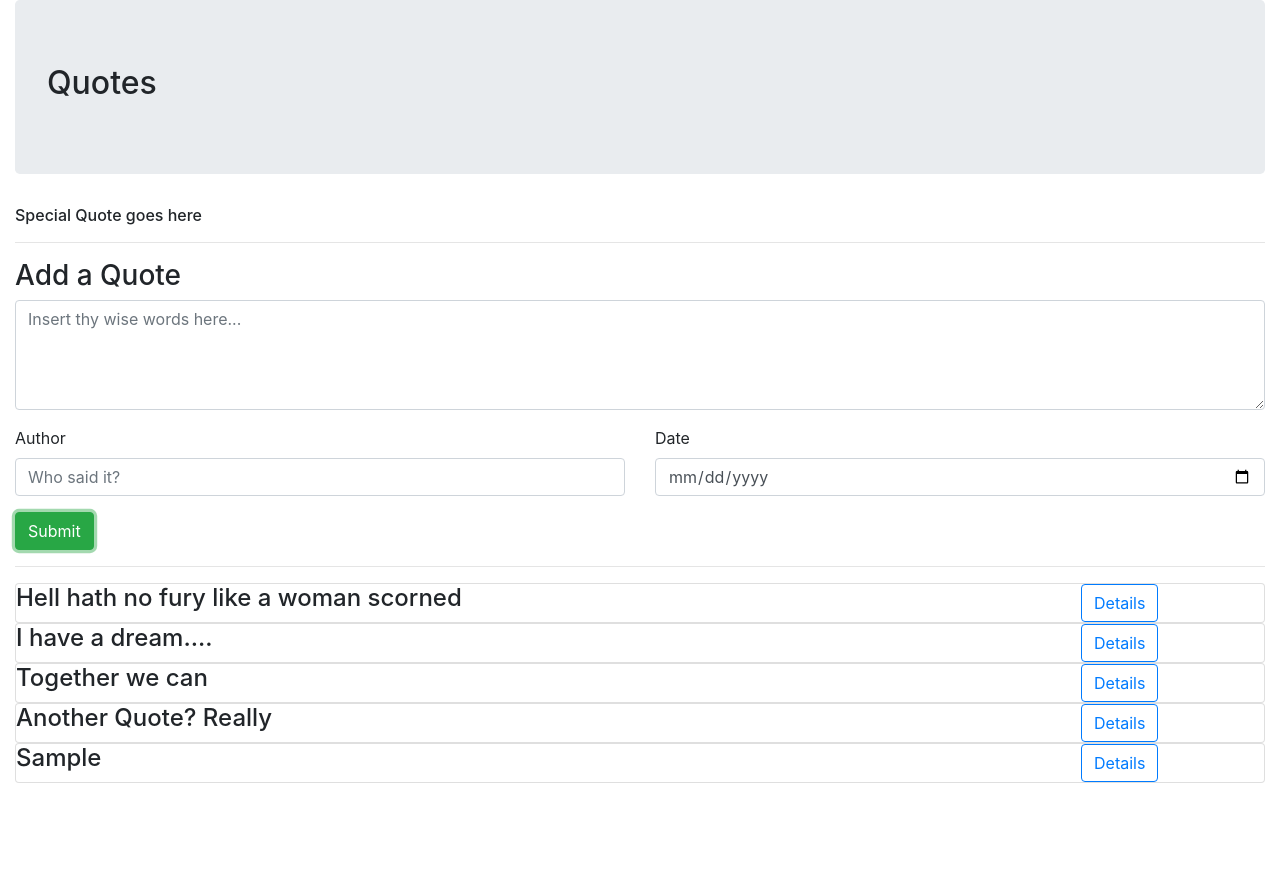
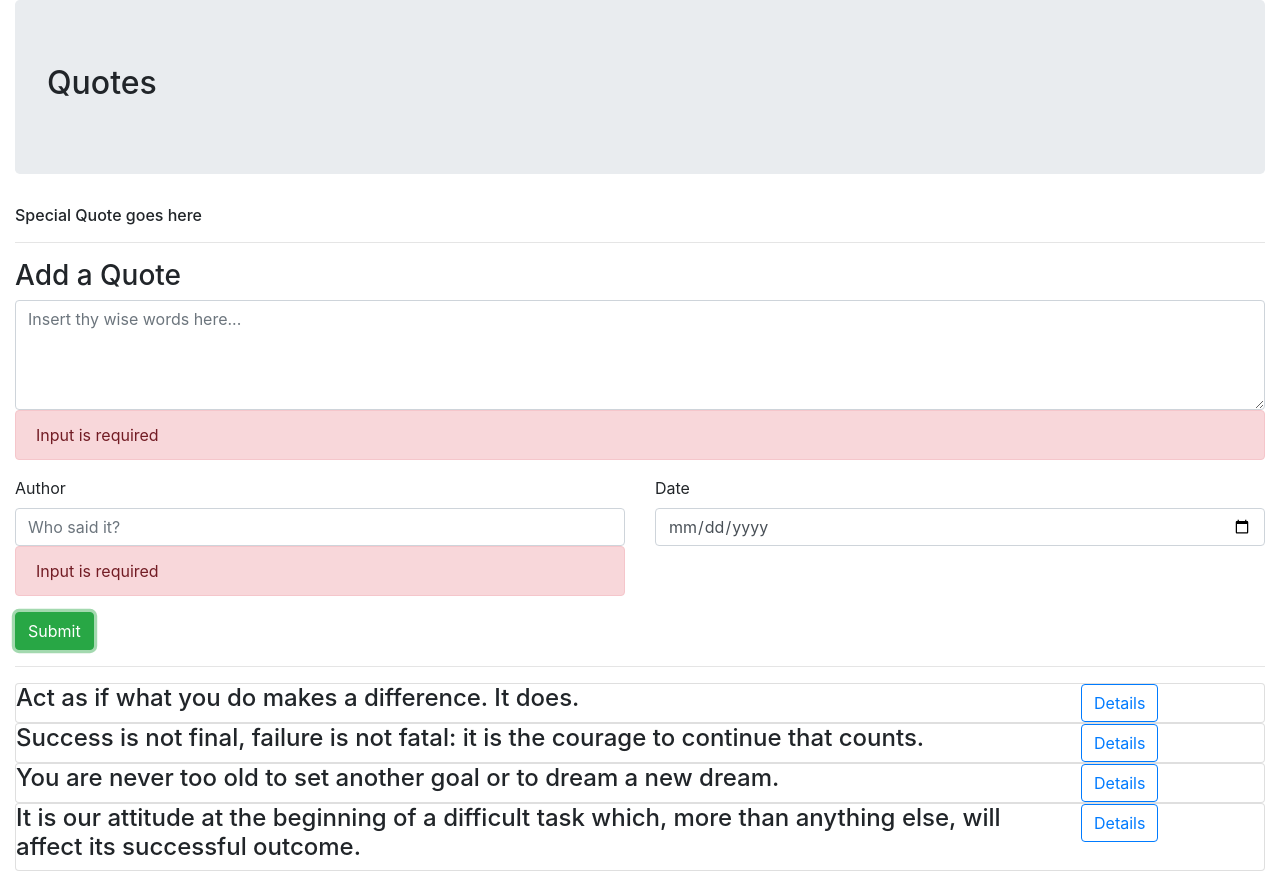
Before and after one commit to Nicholas-Muturi/mc21-quotes, an Angular app: page / in a window 1280 px wide. Both pictures are taken after typing "Sample", "Sample", "2020-01-15" into the empty fields and a click on the button "Submit". Before the commit the page ends 800 px from the top, so only its background shows below. Built offline with nearby package versions, Linux system fonts and the light colour scheme.

Commit message:
added form validation both in html and in submission function

```diff
--- a/src/app/date-passed.pipe.ts
+++ b/src/app/date-passed.pipe.ts
@@ -6,6 +6,11 @@ import { Pipe, PipeTransform } from '@angular/core';
 export class DatePassedPipe implements PipeTransform {
 
   transform(value: any): number {
-    return 0;
+    let today: Date = new Date()
+    let todayWithoutTime: any = new Date(today.getFullYear(),today.getMonth(), today.getDate());
+    var dateDiff = Math.abs(todayWithoutTime - value);
+    var dateCounter = Math.floor(dateDiff/(1000*60*60*24));
+
+    return dateCounter;
   }
 }
--- a/src/app/quote-form/quote-form.component.html
+++ b/src/app/quote-form/quote-form.component.html
@@ -3,7 +3,12 @@
     <form #quoteForm='ngForm' (ngSubmit)='submitForm()'>
         <div class="form-group">
             <textarea type="text" name="quote" id="quoteInput" rows="4" class="form-control" [(ngModel)]='newQuote.quote'
-            #quote='ngModel' placeholder="Insert thy wise words here..." required></textarea>
+            #quote='ngModel' placeholder="Insert thy wise words here..." minlength="4" required></textarea>
+            <!-- Error Handling -->
+            <div *ngIf="quote.invalid && (quote.dirty || quote.touched)" class="alert alert-danger">
+                <div *ngIf="quote.errors.required">Input is required</div>
+                <div *ngIf="quote.errors.minlength">The minimum length for a quote is 4 characters</div>
+            </div>
         </div>
 
         <div class="row">
@@ -11,7 +16,11 @@
             <div class="form-group">
                 <label for="authorInput">Author</label>
                 <input type="text" id="authorInput" class="form-control" [(ngModel)]='newQuote.author' name="author"
-                #author='ngModel' placeholder="Who said it?" required>
+                #author='ngModel' placeholder="Who said it?" minlength="4" required>
+                <div *ngIf="author.invalid && (author.dirty || author.touched)" class="alert alert-danger">
+                        <div *ngIf="author.errors.required">Input is required</div>
+                        <div *ngIf="author.errors.minlength">Minimum name length is 4 characters</div>
+                </div>
             </div>
             </div>
             <div class="col-md-6">
--- a/src/app/quote-form/quote-form.component.ts
+++ b/src/app/quote-form/quote-form.component.ts
@@ -17,8 +17,21 @@ export class QuoteFormComponent implements OnInit {
   @Output() quoteAdd = new EventEmitter<Quote>();
 
   submitForm(){
-    this.quoteAdd.emit(this.newQuote);
-    this.newQuote = new Quote(0,"","",new Date(),0,0,0);
+    //Further Form Validation
+    if(this.newQuote.quote.length == 0){
+      alert("Form will not submit without an actual quote");
+    }
+    else if(this.newQuote.author.length == 0){
+      alert("Form will not submit without an author");
+    }
+    else if(!isNaN(parseInt(this.newQuote.author))){
+      alert("Insert a valid author name, not numbers");
+    }
+    else {
+      this.quoteAdd.emit(this.newQuote);
+      this.newQuote = new Quote(0,"","",new Date(),0,0,0);
+    }
+
   }
 
 
--- a/src/app/quote/quote.component.ts
+++ b/src/app/quote/quote.component.ts
@@ -13,10 +13,10 @@ export class QuoteComponent implements OnInit {
   }
 
   quotes: Quote[] = [
-    new Quote(0,"Hell hath no fury like a woman scorned","Whoever it was",new Date(2019,8,11),0,0,0),
-    new Quote(1,"I have a dream....","Martin Luther King Jnr",new Date(2019,5,18),0,0,0),
-    new Quote(2,"Together we can","Obama",new Date(2009,4,20),0,0,0),
-    new Quote(3,"Another Quote? Really","werwerwer",new Date(2019,8,19),0,0,0)
+    new Quote(0,"Act as if what you do makes a difference. It does.","William James",new Date(2019,8,11),0,0,0),
+    new Quote(1,"Success is not final, failure is not fatal: it is the courage to continue that counts.","Winston Churchill",new Date(2019,5,18),0,0,0),
+    new Quote(2,"You are never too old to set another goal or to dream a new dream.","C.S. Lewis",new Date(2009,4,20),0,0,0),
+    new Quote(3,"It is our attitude at the beginning of a difficult task which, more than anything else, will affect its successful outcome.","William James",new Date(2019,8,19),0,0,0)
   ];
 
   //Button Functions
@@ -28,7 +28,14 @@ export class QuoteComponent implements OnInit {
     let quoteLength = this.quotes.length;
     quote.id = quoteLength + 1;
     quote.creationDate = new Date(quote.creationDate);
-    this.quotes.push(quote);
+    if(quote.creationDate > new Date()){
+      //if quote date is posted ahead of it's time, it should not be allowed.
+      alert("Nice try! Time travelling are we? Future-dated quotes are not allowed");
+    }
+    else {
+      this.quotes.push(quote);
+    }
+
   }
 
   upvoteQuote(index: number){
@@ -40,7 +47,6 @@ export class QuoteComponent implements OnInit {
   deleteQuote(index: number){
     if(this.quotes[index].quote.length > 15){
       let shortenedQuote = (this.quotes[index].quote.substr(0,15).concat("..."));
-
       var confirmed = confirm(`Are you sure you want to delete the following quote: \"${shortenedQuote}\"`)
     }
     else {
```
